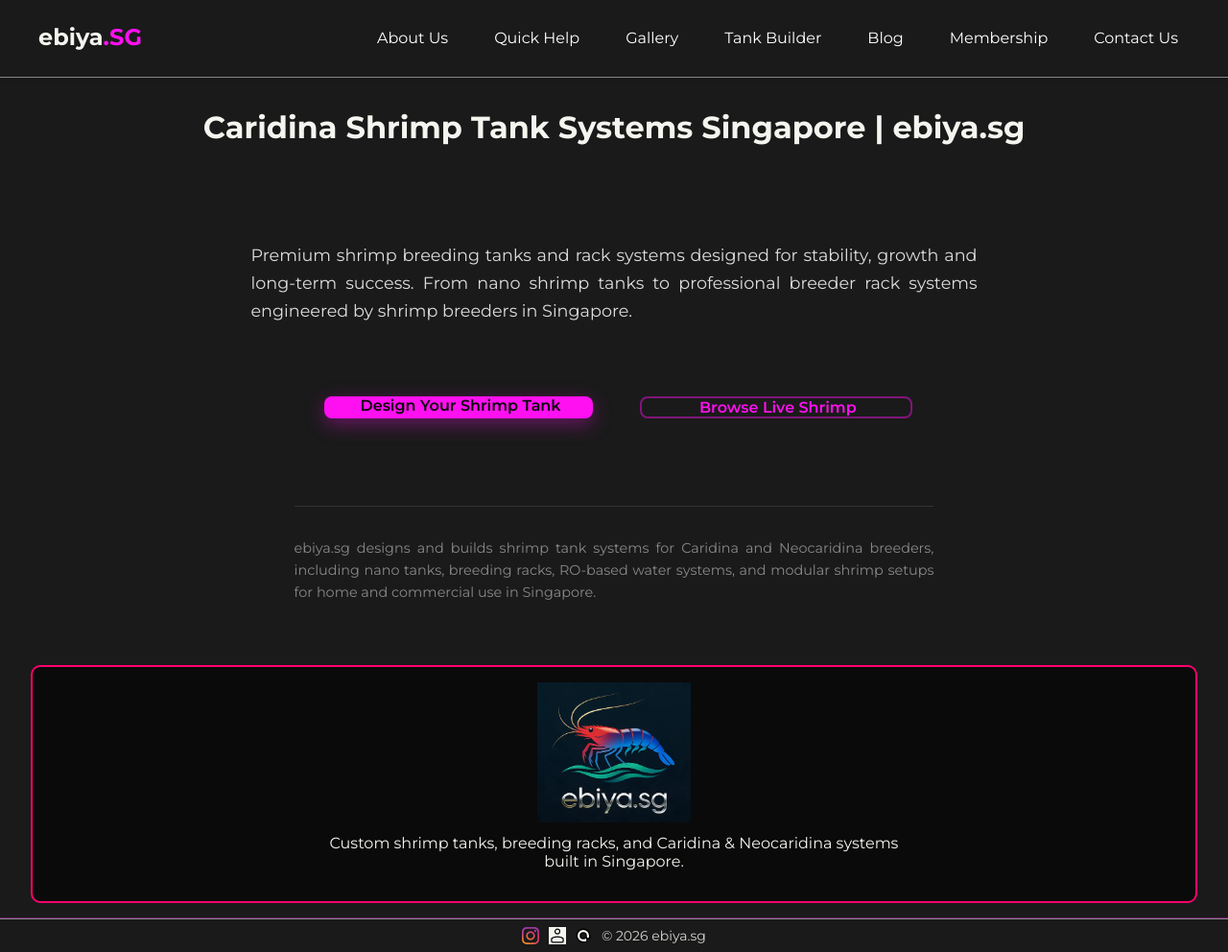
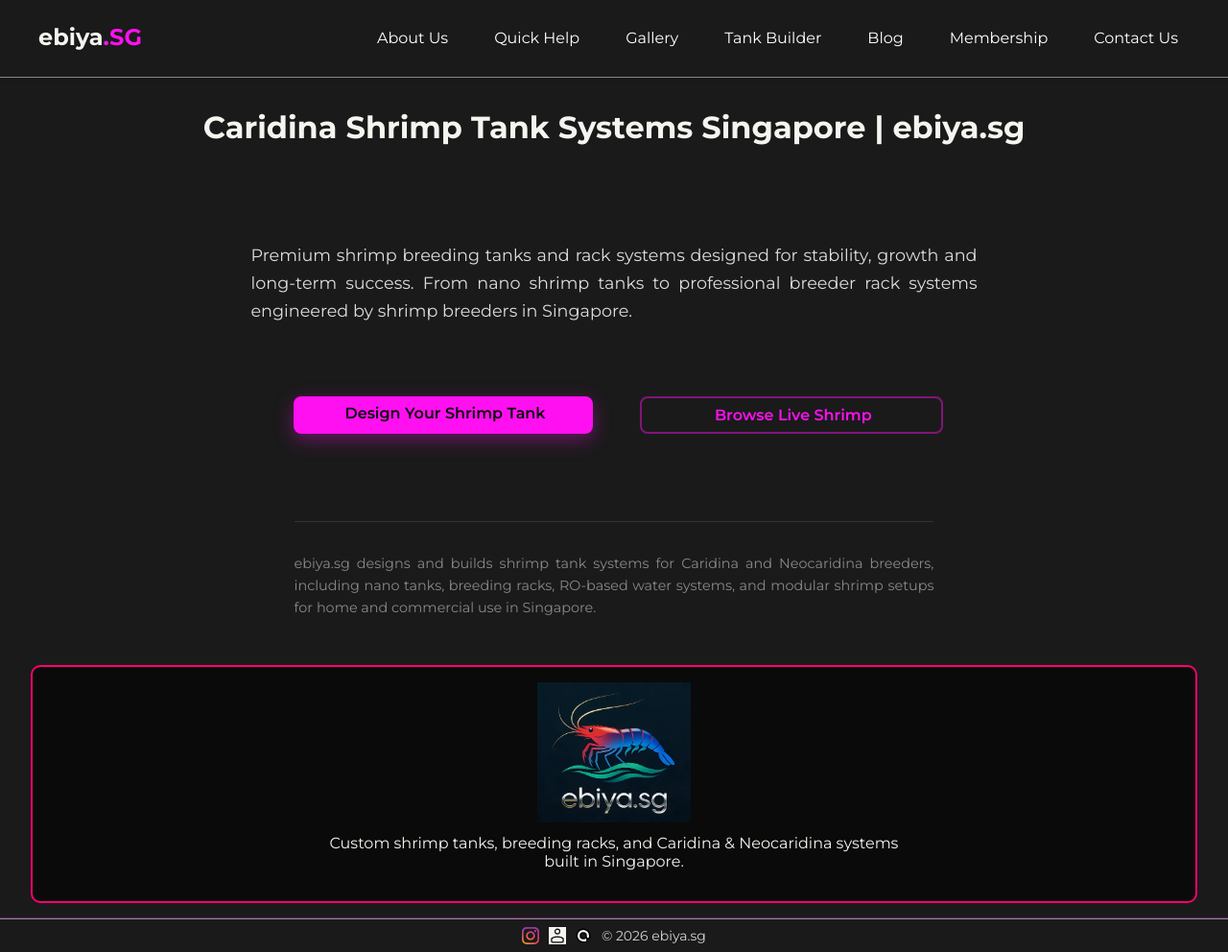
Before and after one commit to m33lucky-benny/ebiya-main, a Jekyll site: the page built from index.html, in a window 1280 px wide and 992 px high. Shown: the whole window at 96% size. Built offline with Jekyll 4.4.1, drawn with Linux system fonts in a browser that asks for light colours.

Commit message:
Update _twobutton.scss

```diff
--- a/_sass/_twobutton.scss
+++ b/_sass/_twobutton.scss
@@ -16,6 +16,8 @@
 
 .btn {
   width: 100%;
+
+  padding: 0.5rem 1rem;
 
   font-size: 1rem;
   font-weight: 600;
```
